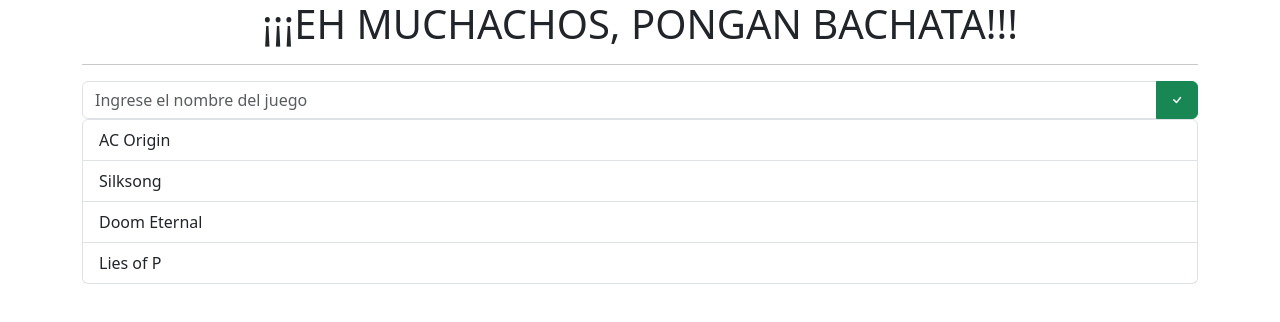
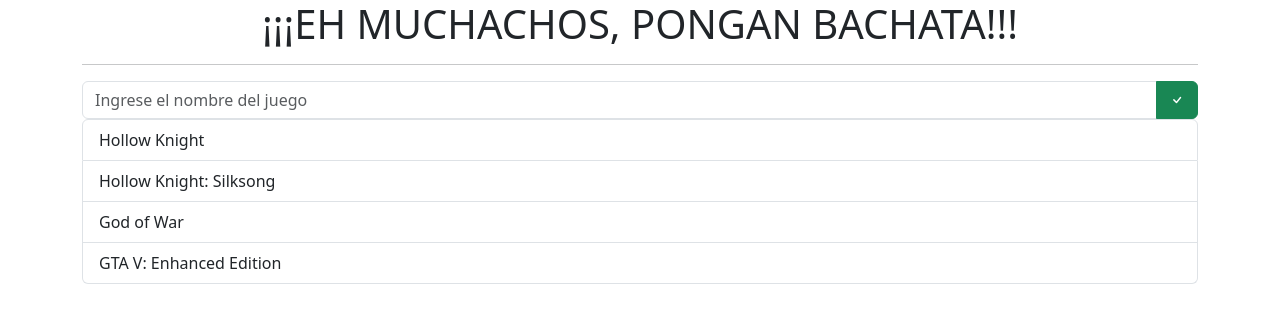
Before and after one commit to Johnsondavisv4/react-proyecto-base, a React (Create React App) app: page / in a window 1280 px wide. Shown: the top 322 px of the page. Built offline with nearby package versions, Linux system fonts and the light colour scheme.

Commit message:
Refactor App component to render Steam and add Juego component for game list management

```diff
--- a/src/components/Steam.jsx
+++ b/src/components/Steam.jsx
@@ -11,10 +11,10 @@
   //useState = state que provee react para capturar estados
 
   const [listadoJuegos, setJuegos] = useState([
-    { id: 1, titulo: "AC Origin" },
-    { id: 2, titulo: "Silksong" },
-    { id: 3, titulo: "Doom Eternal" },
-    { id: 4, titulo: "Lies of P" },
+    { id: 1, titulo: "Hollow Knight" },
+    { id: 2, titulo: "Hollow Knight: Silksong" },
+    { id: 3, titulo: "God of War" },
+    { id: 4, titulo: "GTA V: Enhanced Edition" },
   ]);
 
   const inputJuego = useRef();
```
